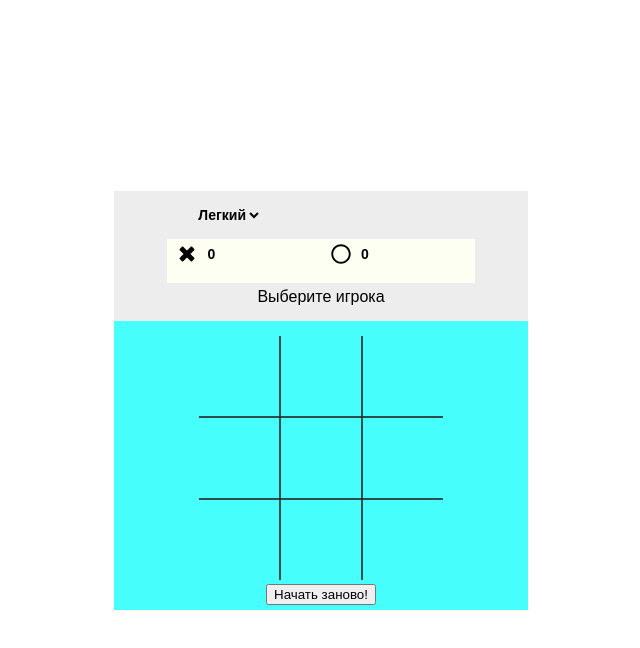
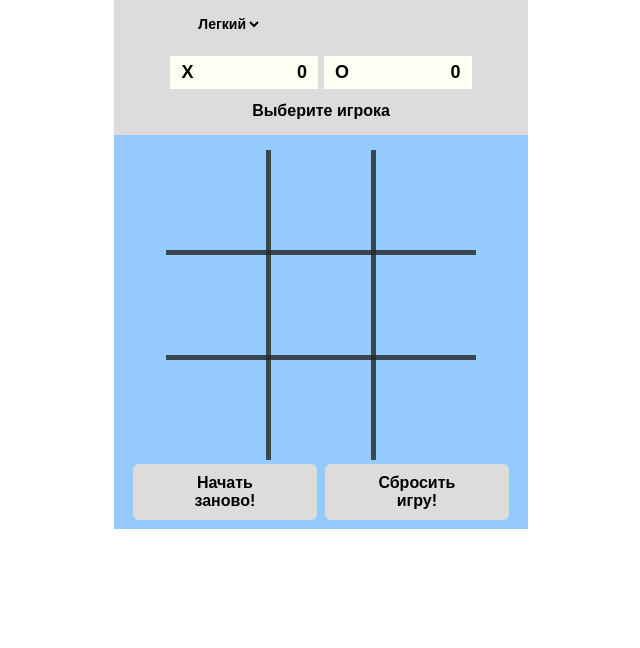
Before and after one commit to alina-bilanenko/game_test_Tic-tac-toe, a React app: page / in a window 1280 px wide. Shown: the whole page, without its empty margins (319-959 px from the left). Built offline with nearby package versions, Linux system fonts and the light colour scheme.

Commit message:
add button new game, change level, interface for play

```diff
--- a/src/components/App.js
+++ b/src/components/App.js
@@ -4,7 +4,7 @@ import PlayerPanel from './PlayerPanel.js';
 import Game from './Game.js';
 
 class App extends Component {
-    constructor(){
+    constructor() {
         super();
         this.allGameNull = new Array(9).fill(null);
         this.gameArray = new Array(9).fill(null);
@@ -17,8 +17,6 @@ class App extends Component {
             [2, 5, 8],
             [0, 4, 8],
             [2, 4, 6]];
-
-
         this.state = {
             auto: false,
             gameOver: false,
@@ -35,6 +33,7 @@ class App extends Component {
                 playerCircle: ""
             },
             allGame: this.allGameNull,
+            disabledSelect: false
         };
 
         this.changeLevel = this.changeLevel.bind(this);
@@ -46,6 +45,7 @@ class App extends Component {
         this.checkWin = this.checkWin.bind(this);
         this.automaticMove = this.automaticMove.bind(this);
         this.levelGame = this.levelGame.bind(this);
+        this.clearGame = this.clearGame.bind(this);
     }
 
     changeLevel(newLevel) {
@@ -53,6 +53,7 @@ class App extends Component {
     }
 
     changePlayer(newPlayer) {
+
         this.setState(prevState => {
             if (prevState.currentPlayer) {
                 return prevState;
@@ -66,7 +67,8 @@ class App extends Component {
         }
     }
 
-    changeVictory(){
+    changeVictory() {
+
         let victoryPlayer = this.state.currentPlayer === "X" ? "victoryTimes":  "victoryCircle";
 
         let newVictory = Object.assign({}, this.state.victory, {
@@ -76,33 +78,60 @@ class App extends Component {
         this.setState({victory: newVictory});
     }
 
-    changeNewGame(playNewGame){
+    changeNewGame(playNewGame) {
 
         this.gameArray = this.allGameNull;
         this.changeTextForPlayer(this.player);
 
-        this.setState({newGame: playNewGame ? playNewGame : false,
+        this.setState({newGame: playNewGame,
             allGame: this.allGameNull,
             gameOver: false,
             auto: false,
-            currentPlayer: this.player});
+            currentPlayer: this.player,
+            disabledSelect: false});
     }
 
-    changeAllGame(item){
+    clearGame(clear) {
 
-        if(this.state.gameOver || !this.state.currentPlayer || this.state.auto) {return;}
+        if (clear) {
+
+            this.gameArray = new Array(9).fill(null);
+            this.player = null;
+
+            this.setState({
+                auto: false,
+                gameOver: false,
+                level: "easy",
+                currentPlayer: null,
+                victory: {
+                    victoryTimes: 0,
+                    victoryCircle:0
+                },
+                newGame: true,
+                textForPlayer: "Выберите игрока",
+                classForPlayer: {
+                    playerTimes: "",
+                    playerCircle: ""
+                },
+                allGame: this.allGameNull,
+                disabledSelect: false
+            });
+        }
+    }
+    changeAllGame(item) {
+
+        if (this.state.gameOver || !this.state.currentPlayer || this.state.auto) {return;}
         this.gameArray = this.state.allGame.slice();
 
-        if(this.gameArray[item]) {
+        if (this.gameArray[item]) {
             return;
         }
         this.gameArray[item] = this.state.currentPlayer;
 
-        this.setState({allGame: this.gameArray, auto: true}, () => {
-            setTimeout(this.automaticMove.bind(this), 2000);
+        this.setState({allGame: this.gameArray, auto: true, disabledSelect: true}, () => {
+            setTimeout(this.automaticMove.bind(this), 1000);
         });
         this.checkWin();
-
     }
 
 
@@ -113,7 +142,7 @@ class App extends Component {
         }
 
         let gameArrayFilter = [];
-        this.gameArray.forEach(function (item, i) {
+        this.gameArray.forEach (function (item, i) {
             if (!item) {
                 gameArrayFilter.push(i);
             }
@@ -123,11 +152,13 @@ class App extends Component {
         let indexArrayFilter = gameArrayFilter[rand];
 
 
-        if(this.state.level === "easy") {
+        if (this.state.level === "easy") {
             this.gameArray[indexArrayFilter] = this.state.currentPlayer;
-        } else if(this.state.level === "medium") {
+        } else
+        if (this.state.level === "medium") {
             this.levelGame(indexArrayFilter, false);
-        } else if(this.state.level === "hard") {
+        } else
+        if (this.state.level === "hard") {
             this.levelGame(indexArrayFilter, true);
         }
 
@@ -139,11 +170,11 @@ class App extends Component {
 
         let smallIndex = [];
         let end = false;
-        for(let i = 0; i < this.winningCombinations.length; ++i){
+        for (let i = 0; i < this.winningCombinations.length; ++i) {
             let countGeneralPlayer = 0;
             let countAutoPlayer = 0;
             let index = [];
-            this.winningCombinations[i].forEach((j) => {
+            this.winningCombinations[i].forEach ((j) => {
                 switch (this.gameArray[j]) {
                     case this.player:
                         countGeneralPlayer++;
@@ -159,16 +190,17 @@ class App extends Component {
                 }
             });
 
-            if(!hard){
+            if (!hard) {
                 if (countGeneralPlayer === 2 && index.length) {
                     this.gameArray[index[0]] = this.state.currentPlayer;
                     end = true;
                     break;
-                } else if (countGeneralPlayer === 1 && index.length) {
+                } else
+                if (countGeneralPlayer === 1 && index.length) {
                     smallIndex.push(...index);
                 }
             } else {
-                if(countAutoPlayer === 2 && index.length) {
+                if (countAutoPlayer === 2 && index.length) {
                     this.gameArray[index[0]] = this.state.currentPlayer;
                     end = true;
                     break;
@@ -183,9 +215,9 @@ class App extends Component {
 
         }
 
-        if(end) {return;}
+        if (end) {return;}
 
-        if(smallIndex.length > 0) {
+        if (smallIndex.length > 0) {
             let rand = Math.floor(Math.random() * smallIndex.length);
             this.gameArray[smallIndex[rand]] = this.state.currentPlayer;
         } else {
@@ -193,12 +225,13 @@ class App extends Component {
         }
     }
 
-    checkWin(){
+    checkWin() {
+
         let win = false;
 
-        this.winningCombinations.forEach((item) => {
+        this.winningCombinations.forEach ((item) => {
             let count = 0;
-            item.forEach((j) => {
+            item.forEach ((j) => {
                 if (this.gameArray[j] === this.state.currentPlayer) {
                     count++;
                 }
@@ -219,7 +252,8 @@ class App extends Component {
 
     }
 
-    changeTextForPlayer(newPlayer){
+    changeTextForPlayer(newPlayer) {
+
         this.setState((prevState) => {
             return ({
                 textForPlayer: (!prevState.currentPlayer) ? "Выберите игрока" : `Ходит игрок  ${newPlayer}`,
@@ -233,12 +267,15 @@ class App extends Component {
 
     render() {
         return (
-            <div className='main-block'>
-                <LevelGame currentLevel={this.state.level} changeLevel={this.changeLevel} />
-                <PlayerPanel currentPlayer={this.state.currentPlayer} changePlayer={this.changePlayer}
-                             textForPlayer={this.state.textForPlayer} victory={this.state.victory}
+            <div className ='main-block'>
+                <LevelGame currentLevel = {this.state.level} changeLevel = {this.changeLevel} gameOver = {this.state.gameOver} disabledSelect = {this.state.disabledSelect}/>
+                <PlayerPanel currentPlayer = {this.state.currentPlayer} changePlayer = {this.changePlayer}
+                             textForPlayer = {this.state.textForPlayer} victory = {this.state.victory}
                              classForPlayer = {this.state.classForPlayer}/>
-                <Game changeNewGame={this.changeNewGame} allGame = {this.state.allGame} changeAllGame={this.changeAllGame}/>
+                <Game changeNewGame = { this.changeNewGame}
+                      allGame = {this.state.allGame}
+                      changeAllGame = {this.changeAllGame}
+                      clearGame = {this.clearGame}/>
             </div>
         );
     }
--- a/src/components/Game.js
+++ b/src/components/Game.js
@@ -1,43 +1,50 @@
 import React, { Component } from 'react';
 
-class Game extends  Component {
-    constructor(props){
+class Game extends Component {
+    constructor(props) {
         super(props);
-
         this.changeNewGame = this.changeNewGame.bind(this);
+        this.clearGame = this.clearGame.bind(this);
     }
 
-    clickCell(numberCell){
+    clickCell(numberCell) {
         this.props.changeAllGame(numberCell);
     }
 
-    changeNewGame(){
+    changeNewGame() {
         this.props.changeNewGame(true);
+    }
+
+    clearGame() {
+        this.props.clearGame(true);
     }
 
     render () {
         return (
-            <div className='game'>
+            <div className ='game'>
                 <table>
                     <tbody>
                     <tr>
-                        <td onClick={this.clickCell.bind(this, 0)}>{this.props.allGame[0]}</td>
-                        <td onClick={this.clickCell.bind(this, 1)}>{this.props.allGame[1]}</td>
-                        <td onClick={this.clickCell.bind(this, 2)} className='none-border-r'>{this.props.allGame[2]}</td>
+                        <td onClick = {this.clickCell.bind(this, 0)} className = {(this.props.allGame[0] === "O") ? "activePlayer" : ""}>{this.props.allGame[0]}</td>
+                        <td onClick = {this.clickCell.bind(this, 1)} className = {(this.props.allGame[1] === "O") ? "activePlayer" : ""}>{this.props.allGame[1]}</td>
+                        <td onClick = {this.clickCell.bind(this, 2)} className = {`${(this.props.allGame[2] === "O") ? "activePlayer" : ""} none-border-r`}>{this.props.allGame[2]}</td>
                     </tr>
                     <tr>
-                        <td onClick={this.clickCell.bind(this, 3)}>{this.props.allGame[3]}</td>
-                        <td onClick={this.clickCell.bind(this, 4)}>{this.props.allGame[4]}</td>
-                        <td onClick={this.clickCell.bind(this, 5)} className='none-border-r'>{this.props.allGame[5]}</td>
+                        <td onClick = {this.clickCell.bind(this, 3)} className = {(this.props.allGame[3] === "O") ? "activePlayer" : ""}>{this.props.allGame[3]}</td>
+                        <td onClick = {this.clickCell.bind(this, 4)} className = {(this.props.allGame[4] === "O") ? "activePlayer" : ""}>{this.props.allGame[4]}</td>
+                        <td onClick = {this.clickCell.bind(this, 5)} className = {`${(this.props.allGame[5] === "O") ? "activePlayer" : ""} none-border-r`}>{this.props.allGame[5]}</td>
                     </tr>
-                    <tr className='none-border'>
-                        <td onClick={this.clickCell.bind(this, 6)} className='none-border'>{this.props.allGame[6]}</td>
-                        <td onClick={this.clickCell.bind(this, 7)} className='none-border'>{this.props.allGame[7]}</td>
-                        <td onClick={this.clickCell.bind(this, 8)} className='none-border-r none-border'>{this.props.allGame[8]}</td>
+                    <tr className ='none-border'>
+                        <td onClick = {this.clickCell.bind(this, 6)} className = {`${(this.props.allGame[6] === "O") ? "activePlayer" : ""} none-border`}>{this.props.allGame[6]}</td>
+                        <td onClick = {this.clickCell.bind(this, 7)} className = {`${(this.props.allGame[7] === "O") ? "activePlayer" : ""} none-border`}>{this.props.allGame[7]}</td>
+                        <td onClick = {this.clickCell.bind(this, 8)} className = {`${(this.props.allGame[8] === "O") ? "activePlayer" : ""} none-border-r none-border`}>{this.props.allGame[8]}</td>
                     </tr>
                     </tbody>
                 </table>
-                <button onClick={this.changeNewGame}>Начать заново!</button>
+                <div className="container-buttons">
+                    <button onClick = {this.changeNewGame}>Начать заново!</button>
+                    <button onClick = {this.clearGame}>Сбросить игру!</button>
+                </div>
             </div>
         );
     }
--- a/src/components/LevelGame.js
+++ b/src/components/LevelGame.js
@@ -1,24 +1,23 @@
 import React, { Component } from 'react';
 
 class LevelGame extends  Component {
-    constructor (props) {
+    constructor(props) {
         super(props);
         this.selectOnChange = this.selectOnChange.bind(this);
-
     }
 
-    selectOnChange (event) {
+    selectOnChange(event) {
         this.props.changeLevel(event.target.value);
     }
 
     render () {
         return (
-            <div className='level-game'>
-                <select onChange={this.selectOnChange} value={this.props.currentLevel}>
-                    <option value="easy">Легкий</option>
-                    <option value="medium">Средний</option>
-                    <option value="hard">Сложный</option>
-                    <option value="together">Играть с другом</option>
+            <div className = 'level'>
+                <select onChange = {this.selectOnChange} value = {this.props.currentLevel} className = "level-game" disabled = {this.props.disabledSelect}>
+                    <option value = "easy">Легкий</option>
+                    <option value = "medium">Средний</option>
+                    <option value = "hard">Сложный</option>
+                    <option value = "together">Играть с другом</option>
                 </select>
             </div>
         );
--- a/src/components/PlayerPanel.js
+++ b/src/components/PlayerPanel.js
@@ -1,6 +1,4 @@
 import React, { Component } from 'react';
-import times from '../css/times.svg';
-import circle from '../css/circle.svg';
 
 class PlayerPanel extends  Component {
 
@@ -11,26 +9,18 @@ class PlayerPanel extends  Component {
 
     render () {
         return (
-            <div className='player-panel'>
-                <div className='icon'>
-                    <div onClick={this.selectPlayer.bind(this, "X")} className = {this.props.classForPlayer.playerTimes}>
-                        <div>
-                            <img className = 'img' src={times} alt = 'times'/>
-                        </div>
-                        <div className='win'>
-                            <p>{this.props.victory.victoryTimes}</p>
-                        </div>
+            <div className = 'player-panel'>
+                <div className = 'icon'>
+                    <div onClick = {this.selectPlayer.bind(this, "X")}>
+                        <p className = {this.props.classForPlayer.playerTimes}>X</p>
+                        <p>{this.props.victory.victoryTimes}</p>
                     </div>
-                    <div onClick={this.selectPlayer.bind(this, "O")} className = {this.props.classForPlayer.playerCircle}>
-                        <div>
-                            <img className = 'img' src={circle} alt = 'circle'/>
-                        </div>
-                        <div className='win'>
-                            <p>{this.props.victory.victoryCircle}</p>
-                        </div>
+                    <div onClick = {this.selectPlayer.bind(this, "O")}>
+                        <p className = {this.props.classForPlayer.playerCircle}>O</p>
+                        <p>{this.props.victory.victoryCircle}</p>
                     </div>
                 </div>
-                <p>{this.props.textForPlayer} </p>
+                <p>{this.props.textForPlayer}</p>
             </div>
         );
     }
--- a/src/css/index.css
+++ b/src/css/index.css
@@ -1,37 +1,25 @@
-body {
+html, body {
+  width: 100%;
+  height: 100%;
   margin: 0;
   padding: 0;
+  overflow: hidden;
   font-family: sans-serif;
 }
 
 .main-block {
   width: 100%;
   height: 100%;
-  position: fixed;
   top: 0;
   left: 0;
   display: flex;
   align-items: center;
-  align-content: center;
   justify-content: center;
-  overflow: auto;
+  /*overflow: scroll;*/
   flex-direction: column;
 }
 
-.level-game>select {
-  border: none;
-  background-color: inherit;
-  font-size: 14px;
-  font-weight: bold;
-  text-align: end;
-}
-
-.img {
-  width: 20px;
-  height: 20px;
-}
-
-.level-game,
+.level,
 .player-panel,
 .game {
   width: 30%;
@@ -47,9 +35,21 @@ body {
   flex-direction: column;
 }
 
-.level-game,
+.level,
 .player-panel {
-  background-color: #ededed;
+  background-color: gainsboro;
+}
+
+.game {
+  background-color: #95caff;
+}
+
+.level-game {
+  border: none;
+  background-color: inherit;
+  font-size: 14px;
+  font-weight: bold;
+  text-align: end;
 }
 
 .icon {
@@ -66,51 +66,38 @@ body {
   padding: 5px 10px;
   display: flex;
   height: 100%;
+  margin: 3px;
+  justify-content: space-between;
 }
 
-.icon>.win {
-  justify-content: flex-end;
-  margin-right: 4px;
- }
+.icon p {
+  margin: 1px;
+  font-weight: bold;
+  font-size: 18px;
+}
 
 .player-panel>p {
   margin: 10px;
-}
-
-.icon p {
-  width: 20%;
-  margin: 0;
-  padding: 2px 10px;
-  font-size: 14px;
-  font-family: sans-serif;
   font-weight: bold;
-}
-
-.game {
-  display: flex;
-  align-items: center;
-  align-content: center;
-  justify-content: center;
-  background-color: #46fffd;
-  justify-content: center;
-  position: relative;
+  text-align: center;
+  text-size: 16px;
 }
 
 .game table {
   display: flex;
- justify-content: center;
-  position: relative;
+  justify-content: center;
   border-collapse: collapse;
 }
 
 td {
-  width: 5em;
-  height: 5em;
+  width: 2em;
+  height: 2em;
   text-align: center;
-  border-right: 2px solid rgba(39,39,39,0.81);
-  border-bottom: 2px solid rgba(39,39,39,0.81);
+  border-right: 5px solid rgba(39,39,39,0.81);
+  border-bottom: 5px solid rgba(39,39,39,0.81);
   padding: 0;
-
+  font-size: 50px;
+  font-weight: bold;
 }
 
 .none-border {
@@ -121,12 +108,34 @@ td {
   border-right: none;
 }
 
-.game button {
+.container-buttons {
+  display: flex;
+  justify-content: space-around;
+}
+
+.container-buttons button {
   display: flex;
   position: relative;
-  margin-top: 4px;
+  margin: 4px;
 }
 
-.icon .activePlayer {
-  background-color: crimson;
+.container-buttons button {
+  display: inline-block;
+  color: black;
+  text-decoration: none;
+  padding: .5em 2em;
+  outline: none;
+  border-width: 2px 0;
+  border-style: solid none;
+  border-color: gainsboro #000 gainsboro;
+  border-radius: 6px;
+  background: gainsboro;
+  font-size: 16px;
+  font-weight: bold;
+ }
+
+.container-buttons button:hover { background: #3a84ff;}
+
+.activePlayer {
+  color: crimson;
 }
```
Also changed, not shown: src/css/circle.svg (deleted), src/css/strike.png (added), src/css/times.svg (deleted).
